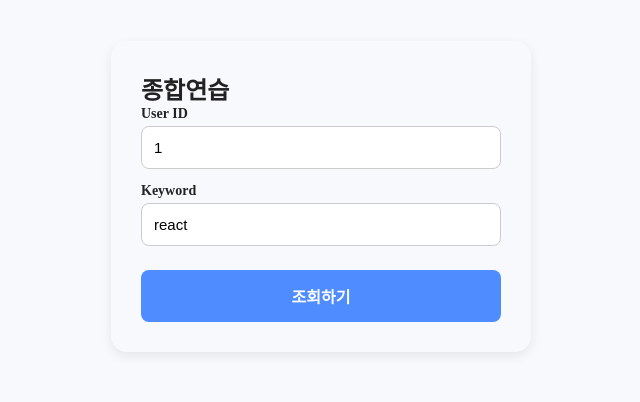
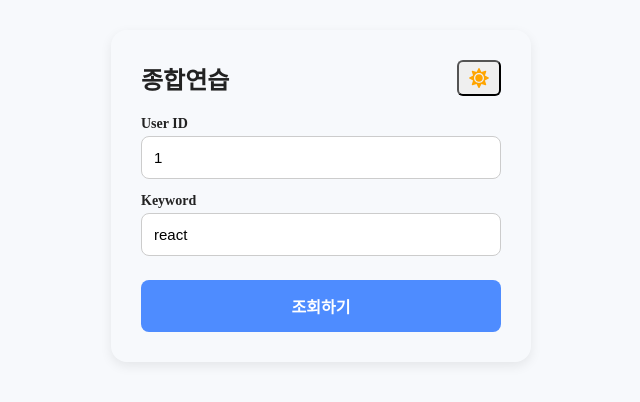
Before and after one commit to drasla/lecture-12-total, a React (Vite) app: page / in a window 1280 px wide. Shown: the part 204-606 px from the top of the page, without its empty margins (319-959 px from the left). Built offline with nearby package versions, Linux system fonts and the light colour scheme.

Commit message:
테마 적용 완료

```diff
--- a/package.json
+++ b/package.json
@@ -14,6 +14,7 @@
     "react": "^19.2.0",
     "react-dom": "^19.2.0",
     "react-hook-form": "^7.68.0",
+    "react-icons": "^5.5.0",
     "react-router": "^7.10.1",
     "styled-components": "^6.1.19"
   },
--- a/src/App.tsx
+++ b/src/App.tsx
@@ -1,21 +1,27 @@
 import GlobalStyle from "./styles/GlobalStyle.ts";
 import { ThemeProvider } from "styled-components";
-import { LightTheme } from "./styles/themes.ts";
+import { DarkTheme, LightTheme } from "./styles/themes.ts";
 import { BrowserRouter, Route, Routes } from "react-router";
 import Home from "./pages/Home.tsx";
 import Result from "./pages/Result.tsx";
 import { QueryClient, QueryClientProvider } from "@tanstack/react-query";
+import { useState } from "react";
 
 const client = new QueryClient();
 
 function App() {
+    const [isDark, setIsDark] = useState(false);
+
     return (
-        <ThemeProvider theme={LightTheme}>
+        <ThemeProvider theme={isDark ? DarkTheme : LightTheme}>
             <GlobalStyle />
             <QueryClientProvider client={client}>
                 <BrowserRouter>
                     <Routes>
-                        <Route path={"/"} element={<Home />} />
+                        <Route
+                            path={"/"}
+                            element={<Home isDark={isDark} setIsDark={setIsDark} />}
+                        />
                         <Route path={"/result"} element={<Result />} />
                     </Routes>
                 </BrowserRouter>
--- a/src/pages/Home.tsx
+++ b/src/pages/Home.tsx
@@ -1,13 +1,20 @@
 import { Button, Card, Input, Label, Wrapper } from "../styles/styles.tsx";
 import { useForm } from "react-hook-form";
 import { useNavigate } from "react-router";
+import type { Dispatch, SetStateAction } from "react";
+import { FaMoon, FaSun } from "react-icons/fa";
 
 type FormValues = {
     userId: number;
     keyword: string;
 };
 
-function Home() {
+type Props = {
+    isDark: boolean;
+    setIsDark: Dispatch<SetStateAction<boolean>>;
+};
+
+function Home({ isDark, setIsDark }: Props) {
     const navigate = useNavigate();
 
     // const form = useForm<FormValues>();
@@ -29,7 +36,37 @@ function Home() {
     return (
         <Wrapper>
             <Card>
-                <h2>종합연습</h2>
+                <div
+                    style={{
+                        display: "flex",
+                        justifyContent: "space-between",
+                        alignItems: "center",
+                        marginBottom: "20px",
+                    }}>
+                    <h2>종합연습</h2>
+                    <button
+                        style={{
+                            padding: "6px 10px",
+                            borderRadius: 6,
+                            display: "flex",
+                            alignItems: "center",
+                        }}
+                        onClick={() => setIsDark(!isDark)}>
+                        {isDark ? (
+                            <FaMoon size={20}
+                            style={{
+                                color: "skyblue"
+                            }}/>
+                        ) : (
+                            <FaSun
+                                size={20}
+                                style={{
+                                    color: "orange",
+                                }}
+                            />
+                        )}
+                    </button>
+                </div>
 
                 <form onSubmit={handleSubmit(onSubmit)}>
                     <Label>User ID</Label>
```
Also changed, not shown: 1 other file (tests, documents, lock files or other folders).
